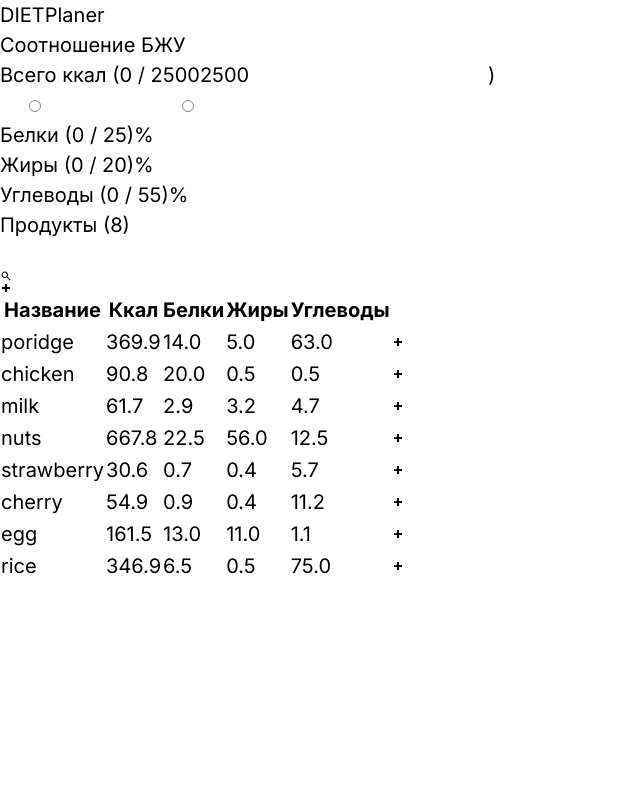
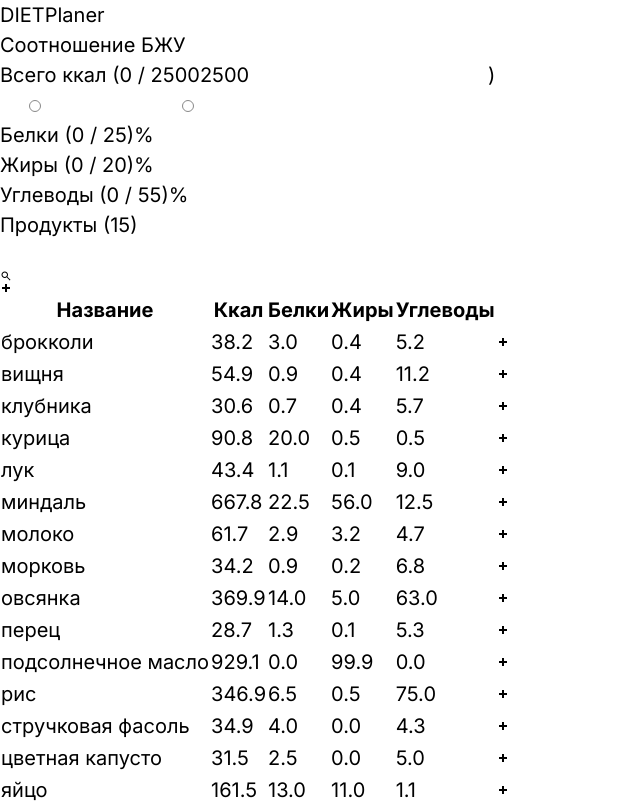
Before and after one commit to KoraReinolds/vite-diet, a Vue app: page / in a window 1280 px wide. Shown: the whole page, without its empty margins (0-640 px from the left). Built offline with nearby package versions, Linux system fonts and the light colour scheme.

Commit message:
Fix Bug with Stored Data
- Added the 'chunks' field to the stored data for creating Food
instances after extraction
- Corrected typeguard returned types to align with saved data
- Expanded the food list with new products
- Resolved a bug related to updating the UI after saving food
information

```diff
--- a/src/interfaces/ITable.ts
+++ b/src/interfaces/ITable.ts
@@ -4,6 +4,7 @@ interface IProductData {
   proteins: string,
   fats: string,
   carbohydrates: string,
+  chunks: string,
 }
 
 interface IMealEditableData {
--- a/src/layerClasses.ts/food.ts
+++ b/src/layerClasses.ts/food.ts
@@ -2,16 +2,23 @@ import { Food } from "@/classes/Food";
 import type { IFoodParams } from "@/interfaces/IFoodParams";
 import type { IMealEditableData, IMealInfoData, INewFoodData, IProductData } from "@/interfaces/ITable"
 
-const poridge = new Food({ name: 'poridge', fats: 5, carbohydrates: 63, proteins: 14 })
-const milk = new Food({ name: 'milk', fats: 3.2, carbohydrates: 4.7, proteins: 2.9 })
-const nuts = new Food({ name: 'nuts', fats: 56, carbohydrates: 12.5, proteins: 22.5 })
-const strawberry = new Food({ name: 'strawberry', fats: 0.4, carbohydrates: 5.7, proteins: 0.7 })
-const cherry = new Food({ name: 'cherry', fats: 0.44, carbohydrates: 11.2, proteins: 0.9 })
-const egg = new Food({ name: 'egg', chunkSize: 60, chunks: 2, fats: 11, carbohydrates: 1.1, proteins: 13 })
-const rice = new Food({ name: 'rice', fats: 0.5, carbohydrates: 75, proteins: 6.5 })
-const chicken = new Food({ name: 'chicken', fats: 0.5, carbohydrates: 0.5, proteins: 20 })
+const poridge = new Food({ name: 'овсянка', fats: 5, carbohydrates: 63, proteins: 14 })
+const milk = new Food({ name: 'молоко', fats: 3.2, carbohydrates: 4.7, proteins: 2.9 })
+const nuts = new Food({ name: 'миндаль', fats: 56, carbohydrates: 12.5, proteins: 22.5 })
+const strawberry = new Food({ name: 'клубника', fats: 0.4, carbohydrates: 5.7, proteins: 0.7 })
+const cherry = new Food({ name: 'вищня', fats: 0.44, carbohydrates: 11.2, proteins: 0.9 })
+const egg = new Food({ name: 'яйцо', chunkSize: 60, chunks: 2, fats: 11, carbohydrates: 1.1, proteins: 13 })
+const rice = new Food({ name: 'рис', fats: 0.5, carbohydrates: 75, proteins: 6.5 })
+const chicken = new Food({ name: 'курица', fats: 0.5, carbohydrates: 0.5, proteins: 20 })
+const carrot = new Food({ name: 'морковь', proteins: 0.9, fats: 0.2, carbohydrates: 6.8 })
+const sunflowerOil = new Food({ name: 'подсолнечное масло', proteins: 0, fats: 99.9, carbohydrates: 0 })
+const onion = new Food({ name: 'лук', proteins: 1.1, fats: 0.1, carbohydrates: 9 })
+const greanBeans = new Food({ name: 'стручковая фасоль', proteins: 4, fats: 0, carbohydrates: 4.3 })
+const cauliflower = new Food({ name: 'цветная капусто', proteins: 2.5, fats: 0, carbohydrates: 5 })
+const broccoli = new Food({ name: 'брокколи', proteins: 3, fats: 0.4, carbohydrates: 5.2 })
+const pepper = new Food({ name: 'перец', proteins: 1.3, fats: 0.1, carbohydrates: 5.3 })
 
-function isFoodParams(data: IFoodParams): data is IFoodParams {
+function isFoodParams(data: IProductData): data is IProductData {
   return typeof data === 'object'
     && data.name !== undefined
     && data.proteins !== undefined
@@ -38,6 +45,7 @@ function getProductData(food: Food): IProductData {
     proteins: food.proteinsChunkPer100.toFixed(1),
     fats: food.fatsChunkPer100.toFixed(1),
     carbohydrates: food.carbohydratesChunkPer100.toFixed(1),
+    chunks: food.chunks.toFixed(0),
   }
 }
 
@@ -79,4 +87,11 @@ export default {
   egg,
   rice,
   chicken,
+  carrot,
+  sunflowerOil,
+  onion,
+  greanBeans,
+  cauliflower,
+  broccoli,
+  pepper,
 }
--- a/src/layerClasses.ts/foodList.ts
+++ b/src/layerClasses.ts/foodList.ts
@@ -1,10 +1,9 @@
 import { FoodList } from "@/classes/FoodList";
-import type { INewFoodData } from "@/interfaces/ITable";
+import type { INewFoodData, IProductData } from "@/interfaces/ITable";
 import food from "@/layerClasses.ts/food"
 import { FOOD_LIST_KEY } from "./constants";
-import type { IFoodParams } from "@/interfaces/IFoodParams";
 
-function isListOfFoodParams(data: IFoodParams[]): data is IFoodParams[] {
+function isListOfFoodParams(data: IProductData[]): data is IProductData[] {
   return Array.isArray(data)
     && data.every((item) => food.isFoodParams(item))
 }
@@ -14,7 +13,13 @@ function parseFoodList(foodData: string) {
     const data = JSON.parse(foodData)
 
     if (isListOfFoodParams(data)) {
-      return data.map(food.createFood)
+      return data.map(params => food.createFood({
+        name: params.name,
+        proteins: +params.proteins,
+        fats: +params.fats,
+        carbohydrates: +params.carbohydrates,
+        chunks: +params.chunks,
+      }))
     }
 
     throw new Error()
@@ -34,6 +39,13 @@ const foodListInstance = new FoodList(
     food.cherry,
     food.egg,
     food.rice,
+    food.carrot,
+    food.sunflowerOil,
+    food.onion,
+    food.greanBeans,
+    food.cauliflower,
+    food.broccoli,
+    food.pepper,
   ]
 )
 
@@ -49,6 +61,7 @@ function getProductData() {
   return foodListInstance
     .getSelected()
     .map(food.getProductData)
+    .sort((a, b) => (a.name < b.name) ? -1 : 1)
 }
 
 function addNewFood(params: INewFoodData) {
--- a/src/layerUI/foodItem.ts
+++ b/src/layerUI/foodItem.ts
@@ -32,6 +32,7 @@ function saveFood() {
     foodList.changeFoodData(foodData.value)
   }
   clearFoodData()
+  reloadProductSectionData()
 }
 
 function editFoodDataByName(name: string) {
```
